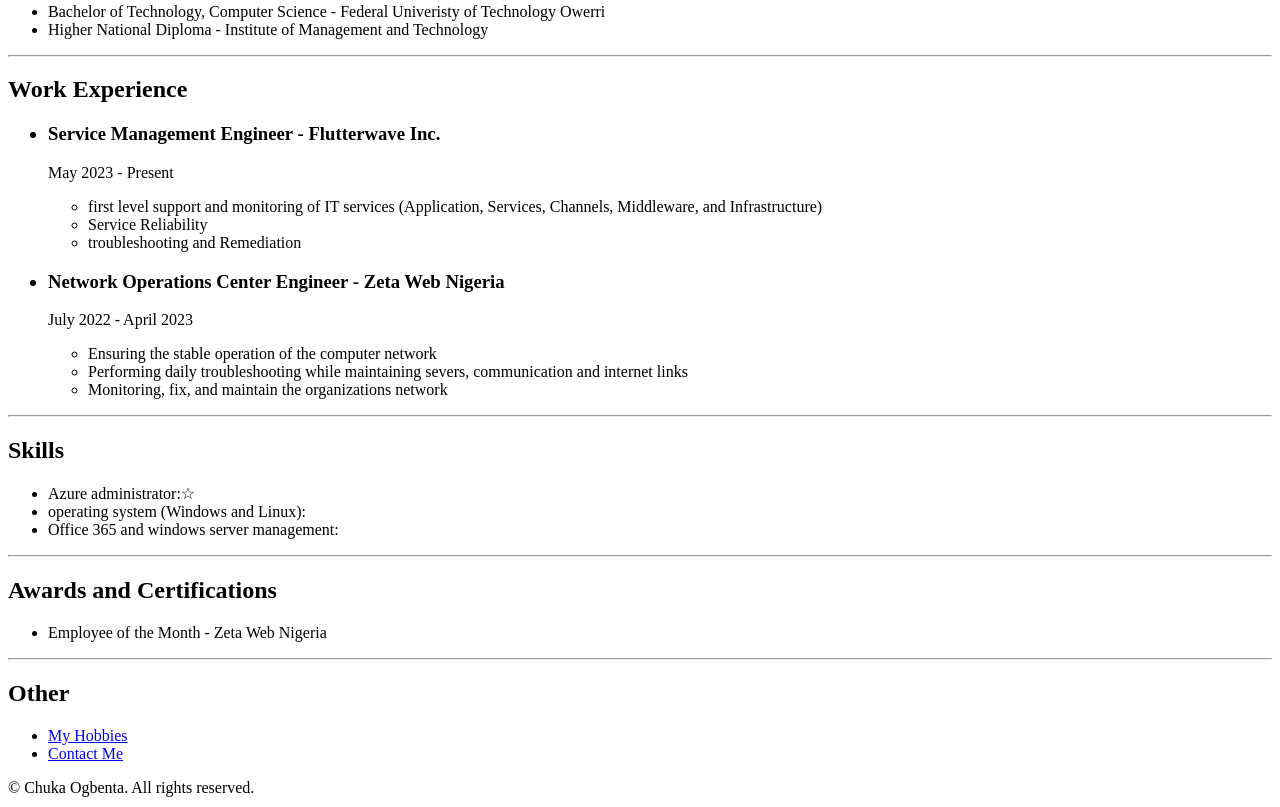
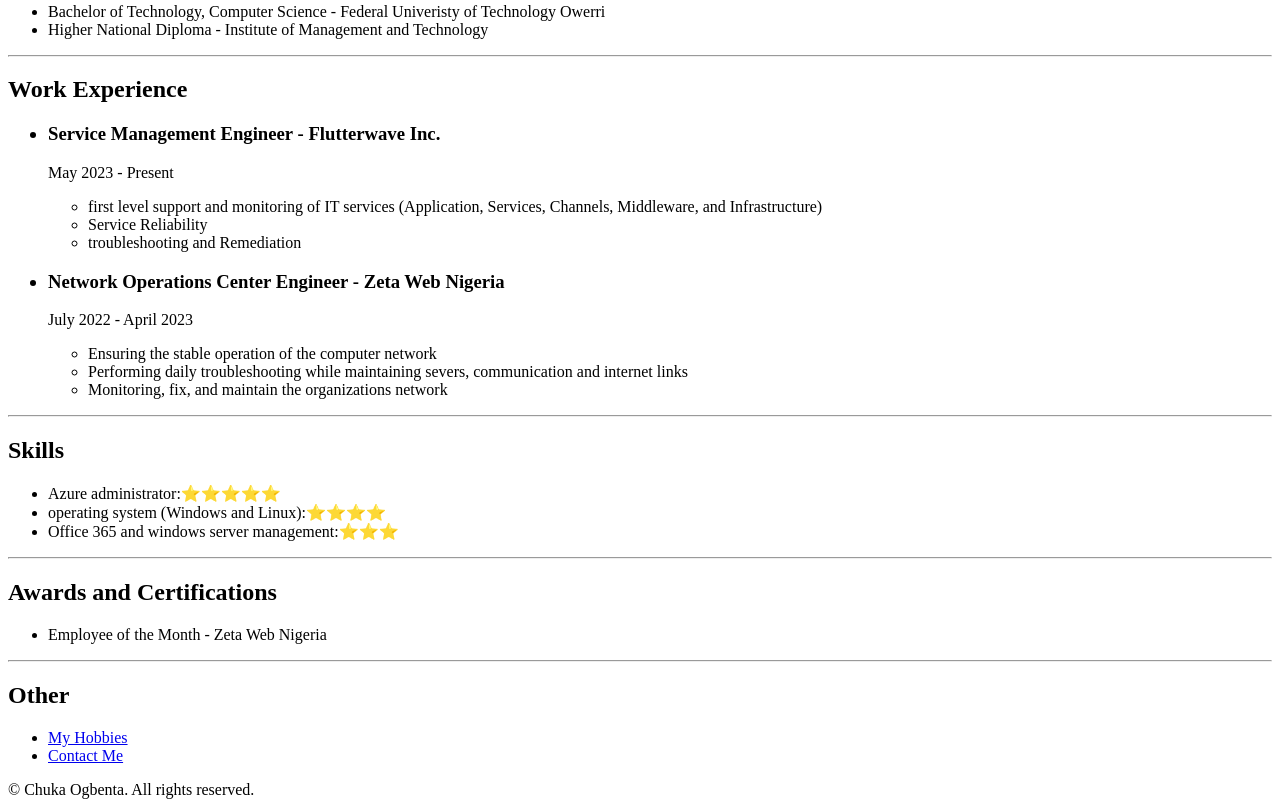
Before and after one commit to Chuka-og/Capstone-project1, a plain HTML site: page index.html in a window 1280 px wide. Shown: the part 487-1294 px from the top of the page. Drawn offline with Linux system fonts and the light colour scheme.

Commit message:
Update index.html

```diff
--- a/index.html
+++ b/index.html
@@ -50,9 +50,9 @@
     <h2>Skills</h2>
 
     <ul>
-        <li>Azure administrator:<span>&#9734;</span></li>
-        <li>operating system (Windows and Linux):</li>
-        <li>Office 365 and windows server management:</li>
+        <li>Azure administrator:⭐️⭐️⭐️⭐️⭐️</li>
+        <li>operating system (Windows and Linux):⭐️⭐️⭐️⭐️</li>
+        <li>Office 365 and windows server management:⭐️⭐️⭐️</li>
     </ul>
 
     <hr/>
```
